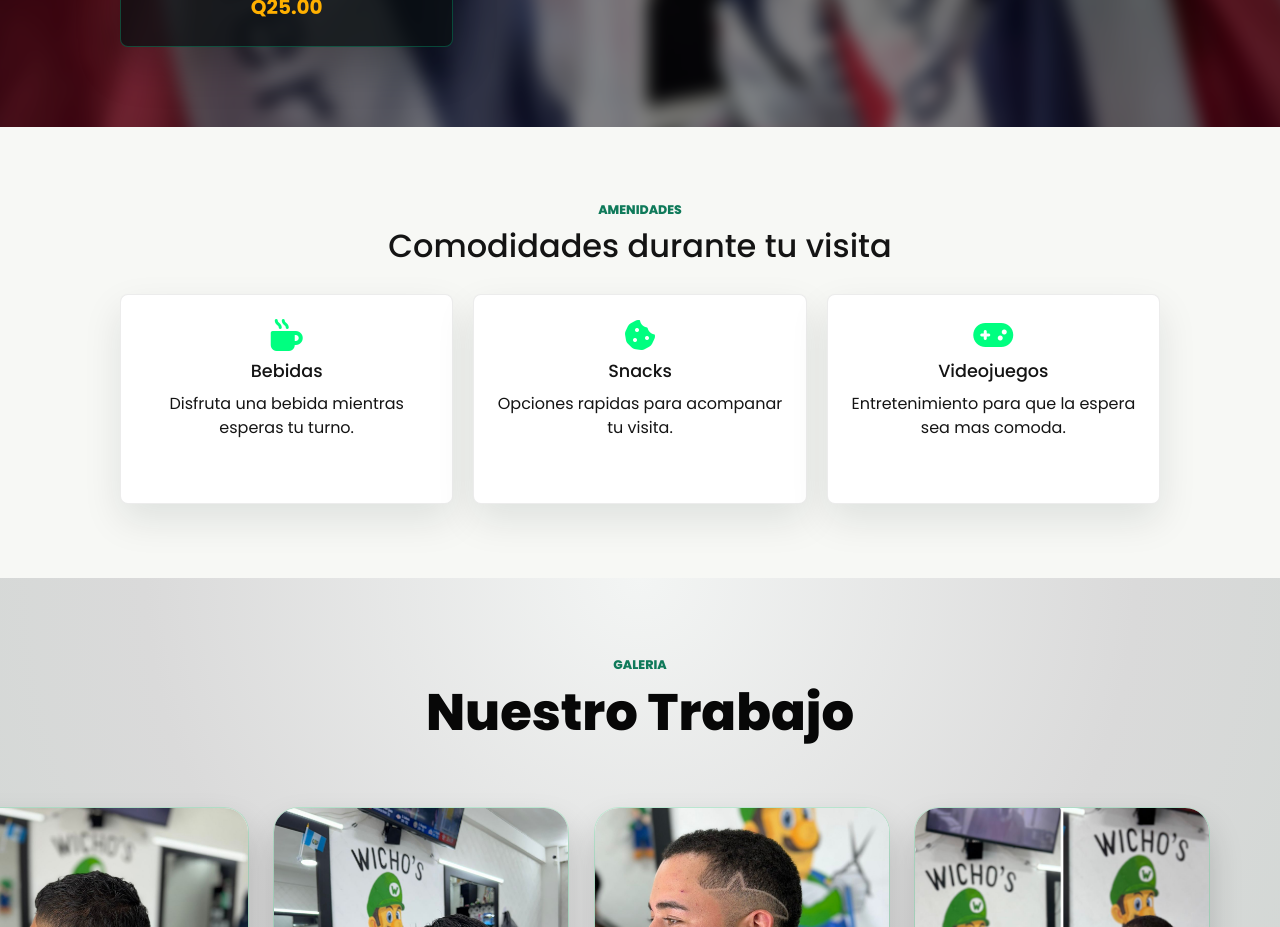
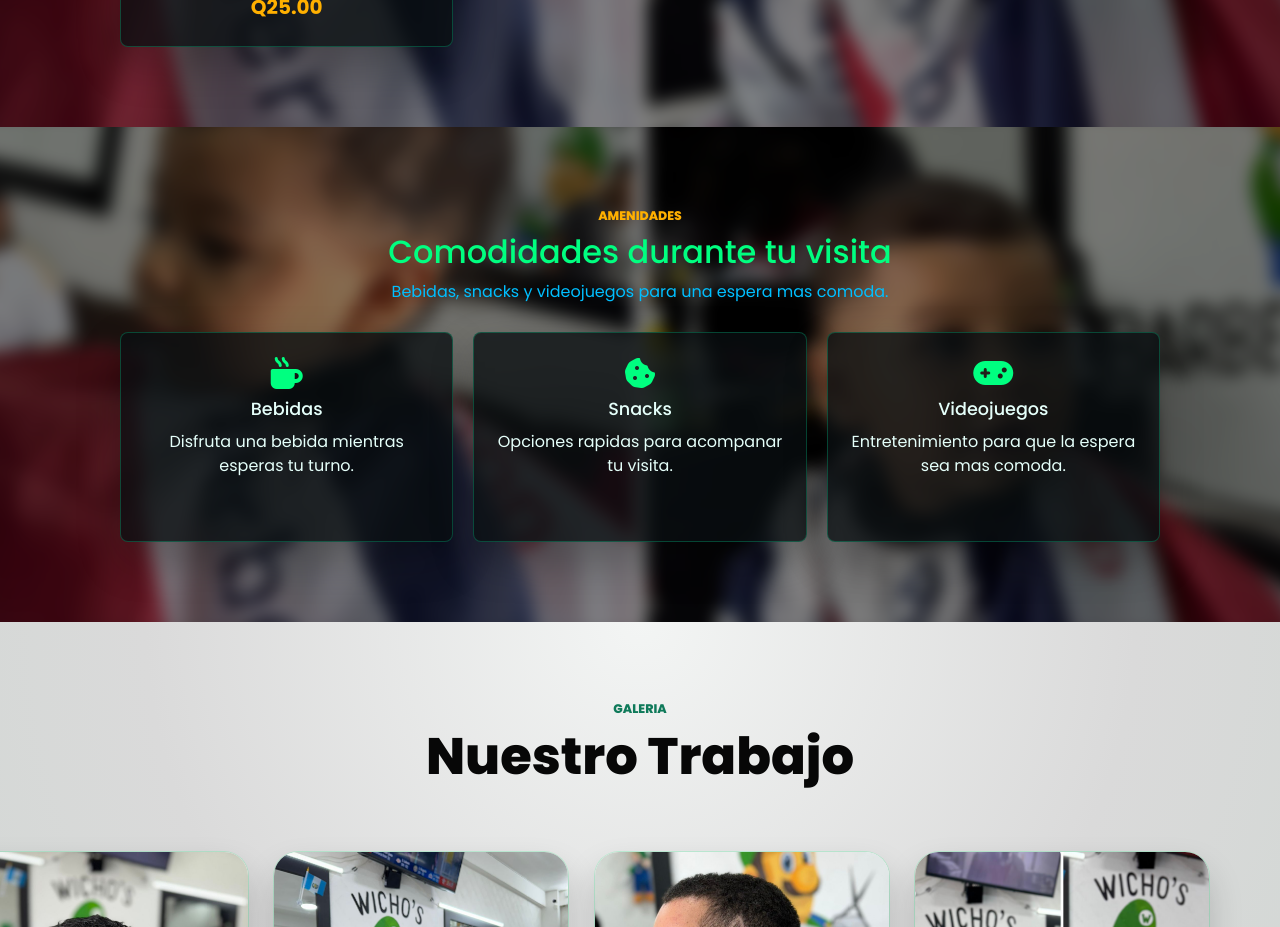
Before and after one commit to willder2305/BARBERIA, a React (Vite) app in the folder frontend/: page / in a window 1280 px wide. Shown: the part 1640-2567 px from the top of the page. Built offline with nearby package versions, Linux system fonts and the light colour scheme; no server answers.

Commit message:
Iguala diseno de amenidades con servicios

```diff
--- a/frontend/src/pages/Home.jsx
+++ b/frontend/src/pages/Home.jsx
@@ -261,13 +261,14 @@ export default function Home() {
       </BlurredCarouselSection>
 
       {/* Seccion de amenidades: beneficios del local separados de los servicios pagados. */}
-      <section className="amenities-section">
-        <div className="container text-center">
-          <p className="eyebrow dark">Amenidades</p>
+      <BlurredCarouselSection className="amenities-section text-center" images={blurredImages}>
+        <div className="container">
+          <p className="eyebrow">Amenidades</p>
           <h2>Comodidades durante tu visita</h2>
+          <p className="section-subtitle">Bebidas, snacks y videojuegos para una espera mas comoda.</p>
           <div className="amenities-grid">
             {amenities.map((item) => (
-              <article className="amenity-card" key={item.title}>
+              <article className="service-card-home amenity-card" key={item.title}>
                 <i className={`fa-solid ${item.icon}`} />
                 <h3>{item.title}</h3>
                 <p>{item.text}</p>
@@ -275,7 +276,7 @@ export default function Home() {
             ))}
           </div>
         </div>
-      </section>
+      </BlurredCarouselSection>
 
       {/* Carrusel de trabajos: usa galeria administrable con fallback a fotos locales. */}
       <section className="work-section text-center">
--- a/frontend/src/styles/global.css
+++ b/frontend/src/styles/global.css
@@ -256,6 +256,7 @@ a {
 }
 
 .services-section h2,
+.amenities-section h2,
 .barbers-section h2,
 .cta-section h2,
 .text-luigi {
@@ -315,15 +316,11 @@ a {
 }
 
 .amenities-section {
-  background: #f7f8f5;
-  color: #141414;
-  padding: 74px 20px;
+  color: var(--blanco);
 }
 
 .amenity-card {
-  background: #fff;
-  border: 1px solid rgba(18, 20, 22, 0.08);
-  box-shadow: 0 16px 38px rgba(12, 31, 27, 0.1);
+  text-align: center;
 }
 
 .work-section {
```
